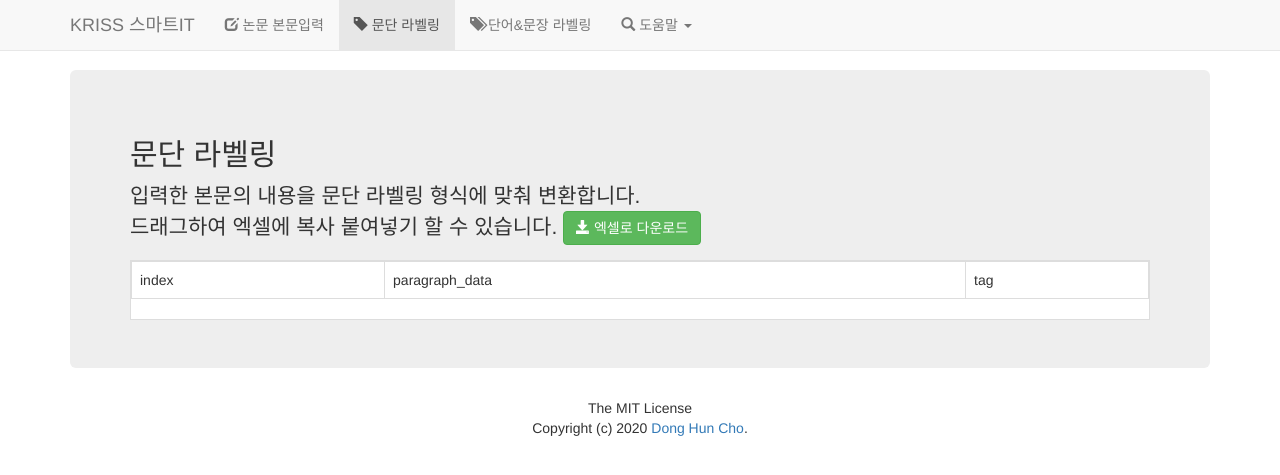
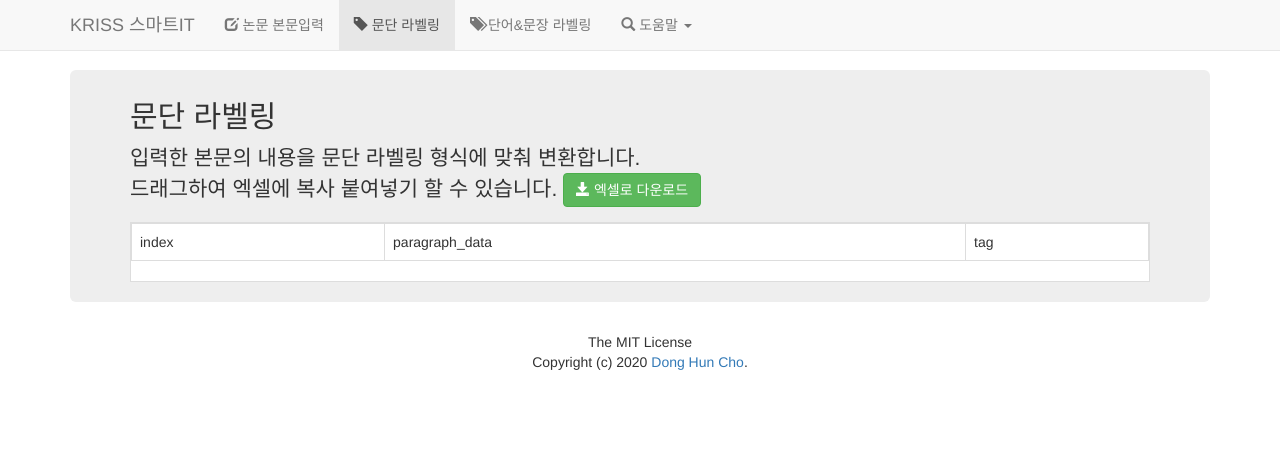
Before and after one commit to johun204/johun204.github.io, a Jekyll site: the page kriss/paragraph.html, which Jekyll copies as it is, in a window 1280 px wide. Shown: the top 475 px of the page. Built offline with Jekyll 4.4.1, drawn with Linux system fonts in a browser that asks for light colours.

Commit message:
Add files via upload

```diff
--- a/kriss/css/main.css
+++ b/kriss/css/main.css
@@ -17,3 +17,7 @@ footer
 {
   margin-bottom:10px;
 }
+.jumbotron{
+  padding-top:10px;
+  padding-bottom:20px;
+}
```
